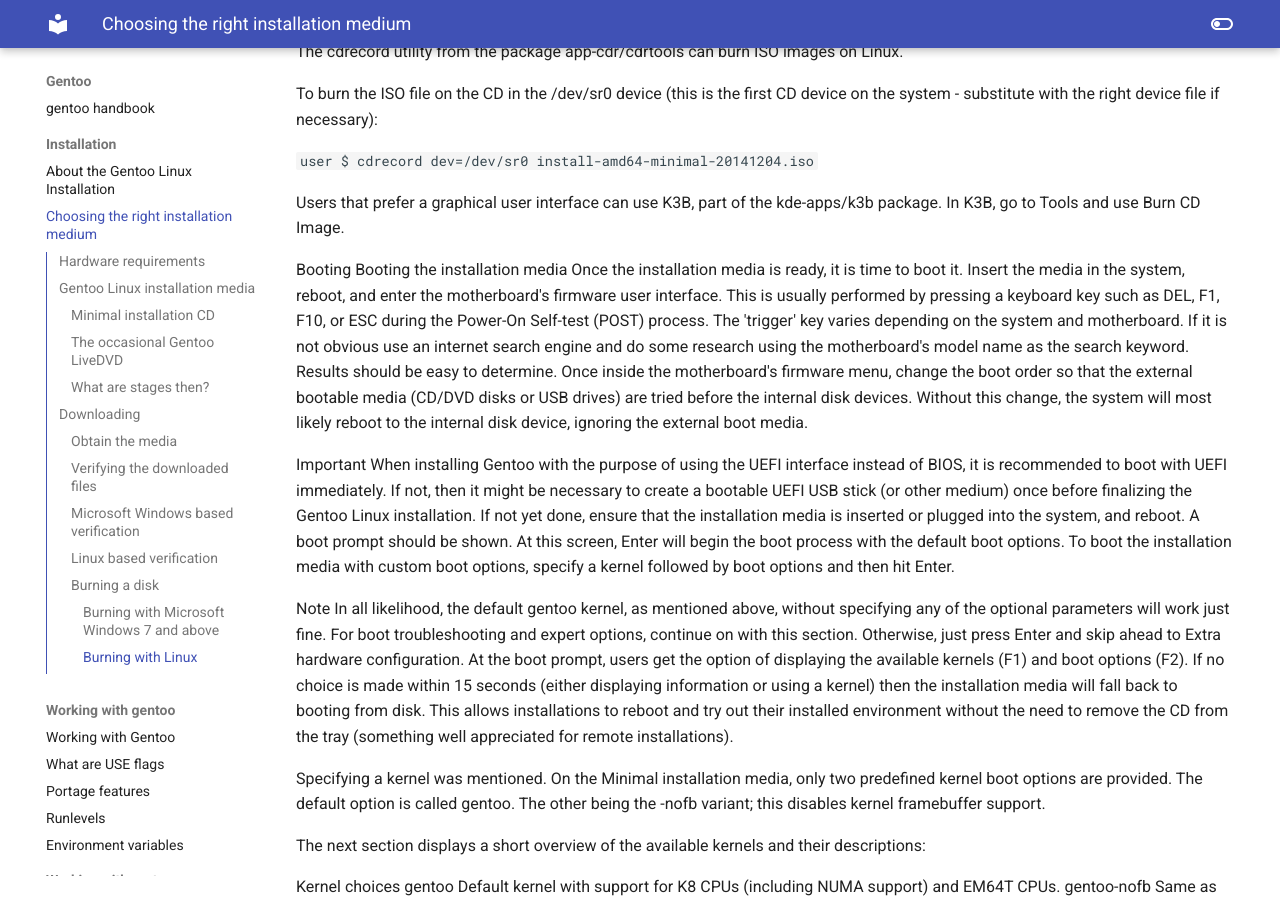
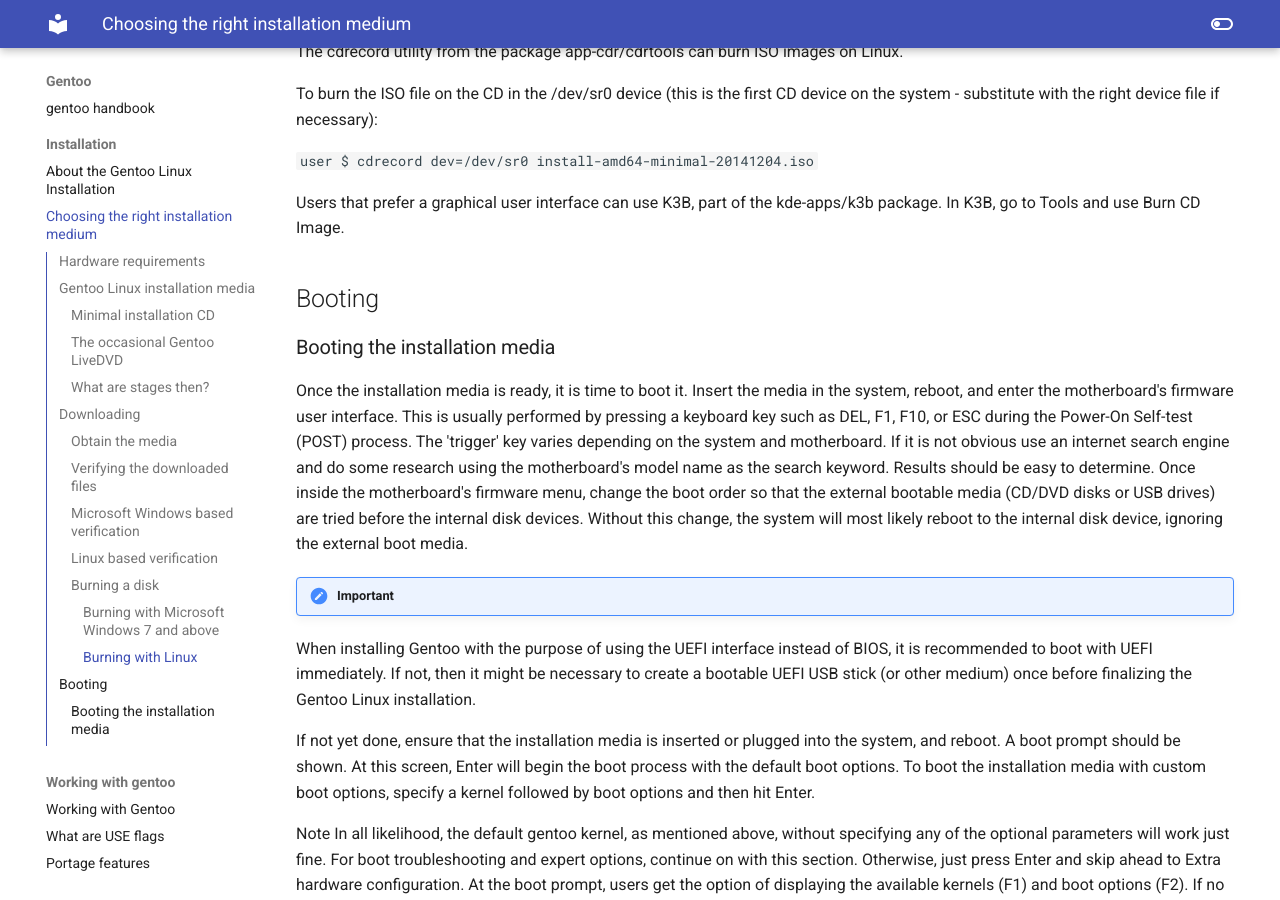
Before and after one commit to floviken/mkdocs, an MkDocs documentation site: the page built from docs/gentoo/installation/02-Choosing the right installation medium.md, in a window 1280 px wide and 900 px high, scrolled down 4496 px. Built offline with MkDocs 1.6.1 and Material for MkDocs 9.7.7, drawn with Linux system fonts in a browser that asks for light colours.

Commit message:
Update 02-Choosing the right installation medium.md

```diff
--- a/docs/gentoo/installation/02-Choosing the right installation medium.md
+++ b/docs/gentoo/installation/02-Choosing the right installation medium.md
@@ -173,12 +173,15 @@
 
 Users that prefer a graphical user interface can use K3B, part of the kde-apps/k3b package. In K3B, go to Tools and use Burn CD Image.
 
-Booting
-Booting the installation media
+## Booting
+
+### Booting the installation media
+
 Once the installation media is ready, it is time to boot it. Insert the media in the system, reboot, and enter the motherboard's firmware user interface. This is usually performed by pressing a keyboard key such as DEL, F1, F10, or ESC during the Power-On Self-test (POST) process. The 'trigger' key varies depending on the system and motherboard. If it is not obvious use an internet search engine and do some research using the motherboard's model name as the search keyword. Results should be easy to determine. Once inside the motherboard's firmware menu, change the boot order so that the external bootable media (CD/DVD disks or USB drives) are tried before the internal disk devices. Without this change, the system will most likely reboot to the internal disk device, ignoring the external boot media.
 
- Important
+!!! Important
 When installing Gentoo with the purpose of using the UEFI interface instead of BIOS, it is recommended to boot with UEFI immediately. If not, then it might be necessary to create a bootable UEFI USB stick (or other medium) once before finalizing the Gentoo Linux installation.
+
 If not yet done, ensure that the installation media is inserted or plugged into the system, and reboot. A boot prompt should be shown. At this screen, Enter will begin the boot process with the default boot options. To boot the installation media with custom boot options, specify a kernel followed by boot options and then hit Enter.
 
  Note
```
